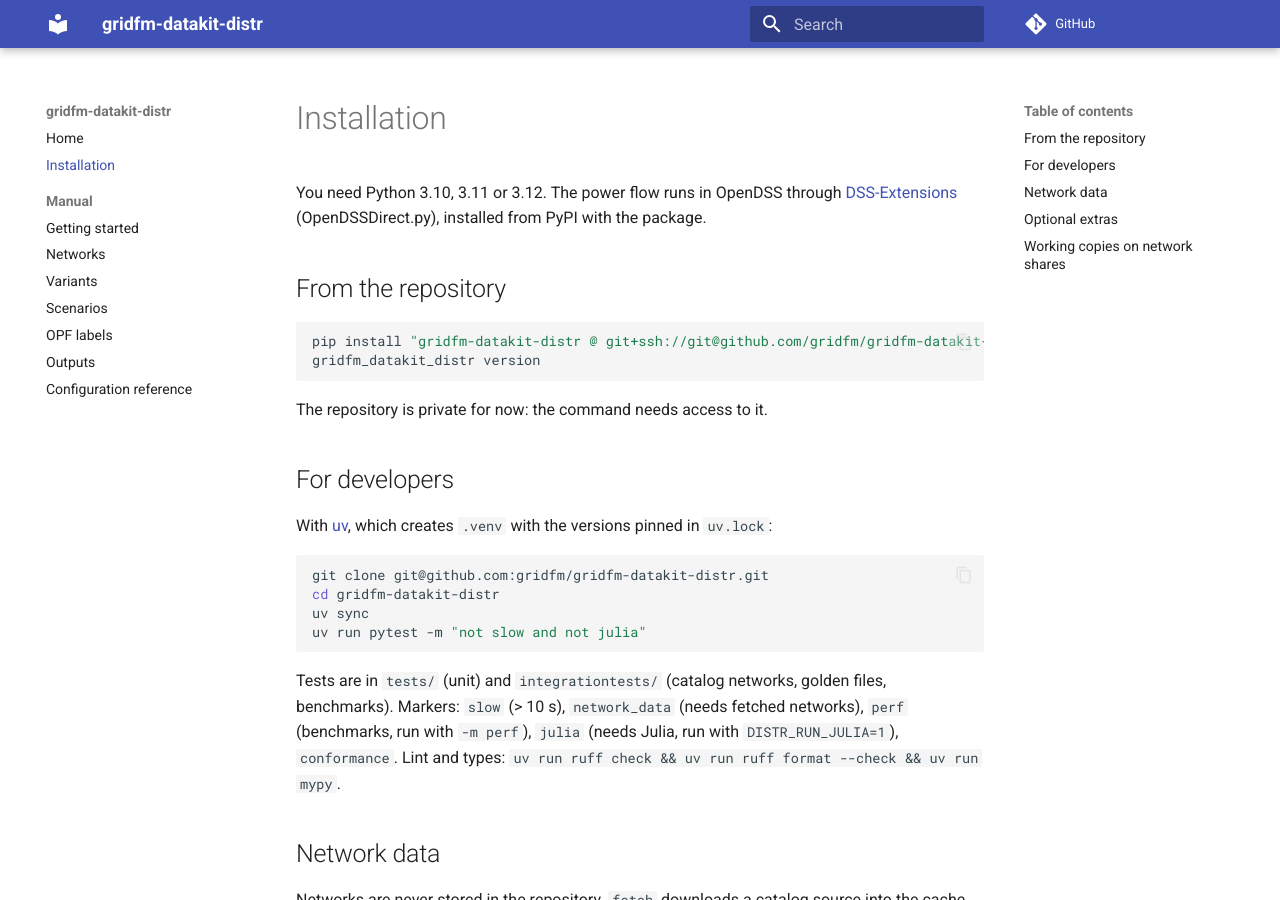
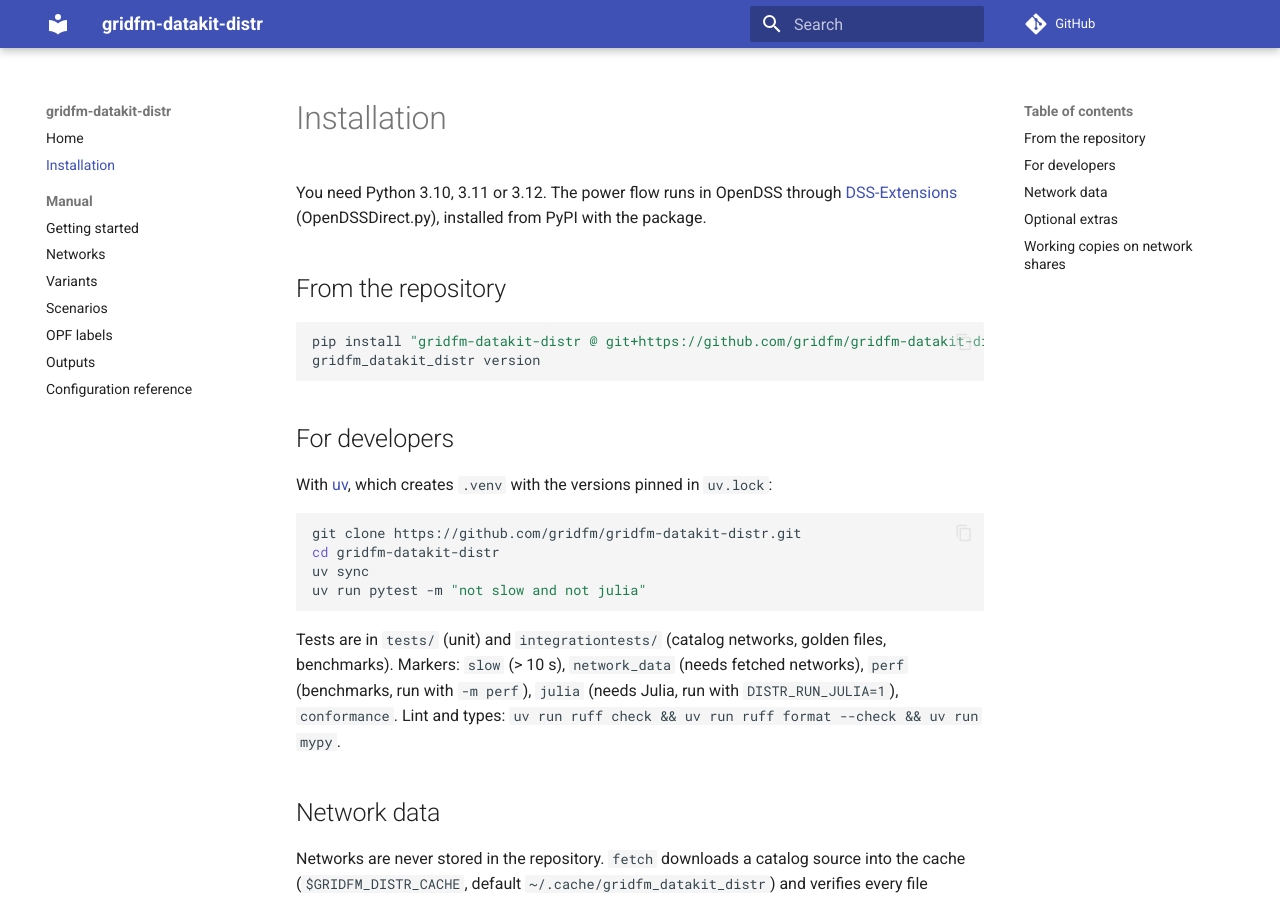
Before and after one commit to gridfm/gridfm-datakit-distr, an MkDocs documentation site: the page built from docs/installation.md, in a window 1280 px wide and 900 px high. Built offline with MkDocs 1.6.1 and Material for MkDocs 9.7.7, drawn with Linux system fonts in a browser that asks for light colours; comment, search, counter and statistics services are not loaded.

Commit message:
docs: install from the public repository over https
Signed-off-by: cardef <carmine.dellefemine@gmail.com>

````diff
--- a/docs/installation.md
+++ b/docs/installation.md
@@ -7,18 +7,16 @@ package.
 ## From the repository
 
 ```bash
-pip install "gridfm-datakit-distr @ git+ssh://git@github.com/gridfm/gridfm-datakit-distr.git@v0.2.0"
+pip install "gridfm-datakit-distr @ git+https://github.com/gridfm/gridfm-datakit-distr.git@v0.2.0"
 gridfm_datakit_distr version
 ```
-
-The repository is private for now: the command needs access to it.
 
 ## For developers
 
 With [uv](https://docs.astral.sh/uv/), which creates `.venv` with the versions pinned in `uv.lock`:
 
 ```bash
-git clone git@github.com:gridfm/gridfm-datakit-distr.git
+git clone https://github.com/gridfm/gridfm-datakit-distr.git
 cd gridfm-datakit-distr
 uv sync
 uv run pytest -m "not slow and not julia"
````
Also changed, not shown: README.md (+5 -5 lines), docs/manual/opf.md (+1 -1 lines).
